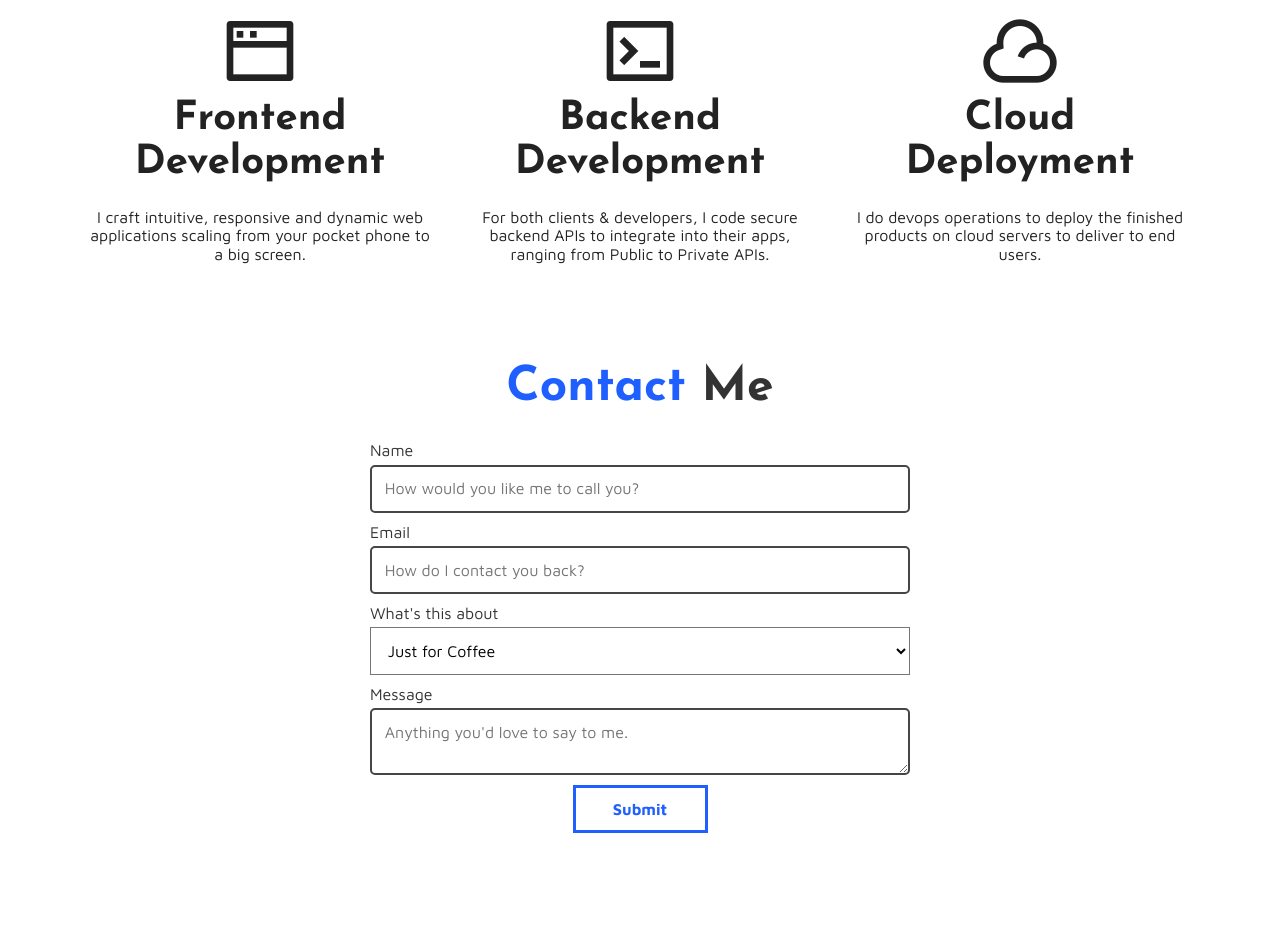
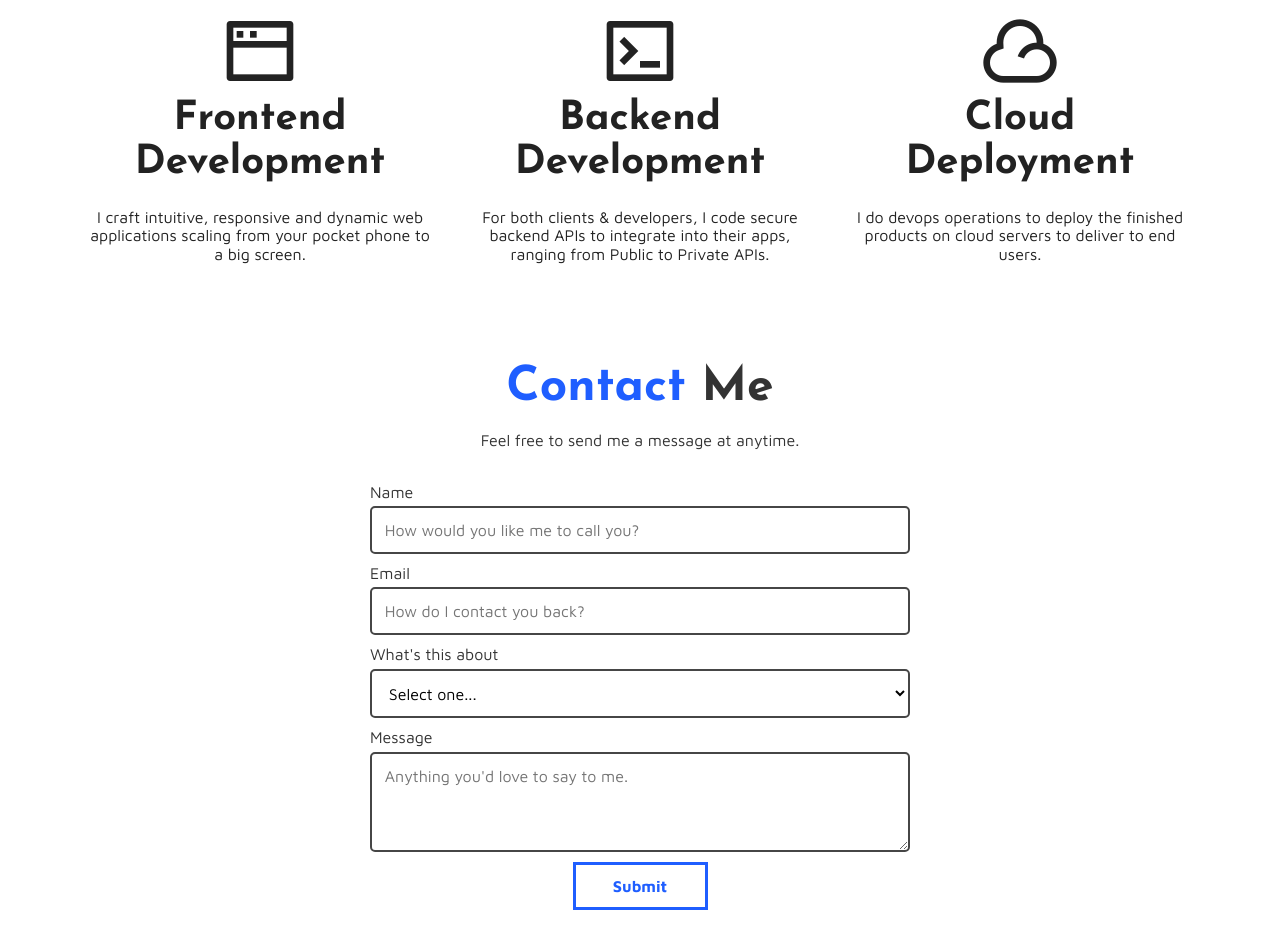
Before and after one commit to kaungmyatlwin/kaungmyatlwin.dev, a Gatsby site: page / in a window 1280 px wide. Shown: the part 942-1875 px from the top of the page. Before the commit the page ends 1798 px from the top, so only its background shows below. Built offline with nearby package versions, Linux system fonts and the light colour scheme; Gatsby itself is replaced by a stand-in of ours.

Commit message:
more styling

```diff
--- a/src/components/Contact/Contact.js
+++ b/src/components/Contact/Contact.js
@@ -1,18 +1,26 @@
-import React, { forwardRef } from 'react';
+import React, { useState, forwardRef } from 'react';
 import Button from '../Button/Button';
 import Input from '../Form/Input/Input';
 import './Contact.scss';
 
+const { TextArea, Select } = Input;
+
+function onSubmitForm(e) {
+  e.preventDefault();
+}
+
 const Contact = (props, ref) => {
+  const [loading, setLoading] = useState(false);
   return (
     <section id="contact" className="Contact" ref={ref}>
       <div className="container">
         <div className="row">
           <h1 className="text-center w-100"><span className="color-blue">Contact</span> Me</h1>
+          <p className="text-center w-100">Feel free to send me a message at anytime.</p>
         </div>
         <div className="row justify-content-center">
           <div className="col-lg-6 col-xs-12">
-            <form className="contactForm">
+            <form className="contactForm" onSubmit={onSubmitForm}>
               <div className="contactForm__control">
                 <label htmlFor="name">Name</label>
                 <Input id="name" className="contactForm__input" required placeholder="How would you like me to call you?" />
@@ -23,16 +31,19 @@ const Contact = (props, ref) => {
               </div>
               <div className="contactForm__control">
                 <label htmlFor="">What's this about</label>
-                <select className="contactForm__select">
+                <Select className="contactForm__select">
+                  <option disabled selected>Select one...</option>
+                  <option value="">For hiring</option>
+                  <option value="">Freelance Project</option>
                   <option value="">Just for Coffee</option>
-                </select>
+                </Select>
               </div>
               <div className="contactForm__control">
                 <label htmlFor="">Message</label>
-                <Input.TextArea
+                <TextArea
                   className="contactForm__message"
                   placeholder="Anything you'd love to say to me."
-                ></Input.TextArea>
+                ></TextArea>
               </div>
               <div className="contactForm__control">
                 <Button className="contactForm__submitBtn">Submit</Button>
--- a/src/components/Contact/Contact.scss
+++ b/src/components/Contact/Contact.scss
@@ -21,6 +21,7 @@
   }
   &__message {
     background-color: transparent;
+    min-height: 100px;
   }
   &__submitBtn {
     display: block;
--- a/src/components/Form/Input/Input.js
+++ b/src/components/Form/Input/Input.js
@@ -13,6 +13,15 @@ const TextArea = (props) => {
   );
 }
 
+const Select = (props) => {
+  return (
+    <select {...props} className={`Input ${props.className}`}>
+      {props.children}
+    </select>
+  )
+}
+
 Input.TextArea = TextArea;
+Input.Select = Select;
 
 export default Input;
--- a/src/components/base.scss
+++ b/src/components/base.scss
@@ -1,3 +1,8 @@
+* {
+  -webkit-font-smoothing: antialiased;
+  -moz-osx-font-smoothing: grayscale;
+}
+
 .color-blue {
   color: #1f5eff;
 }
```
